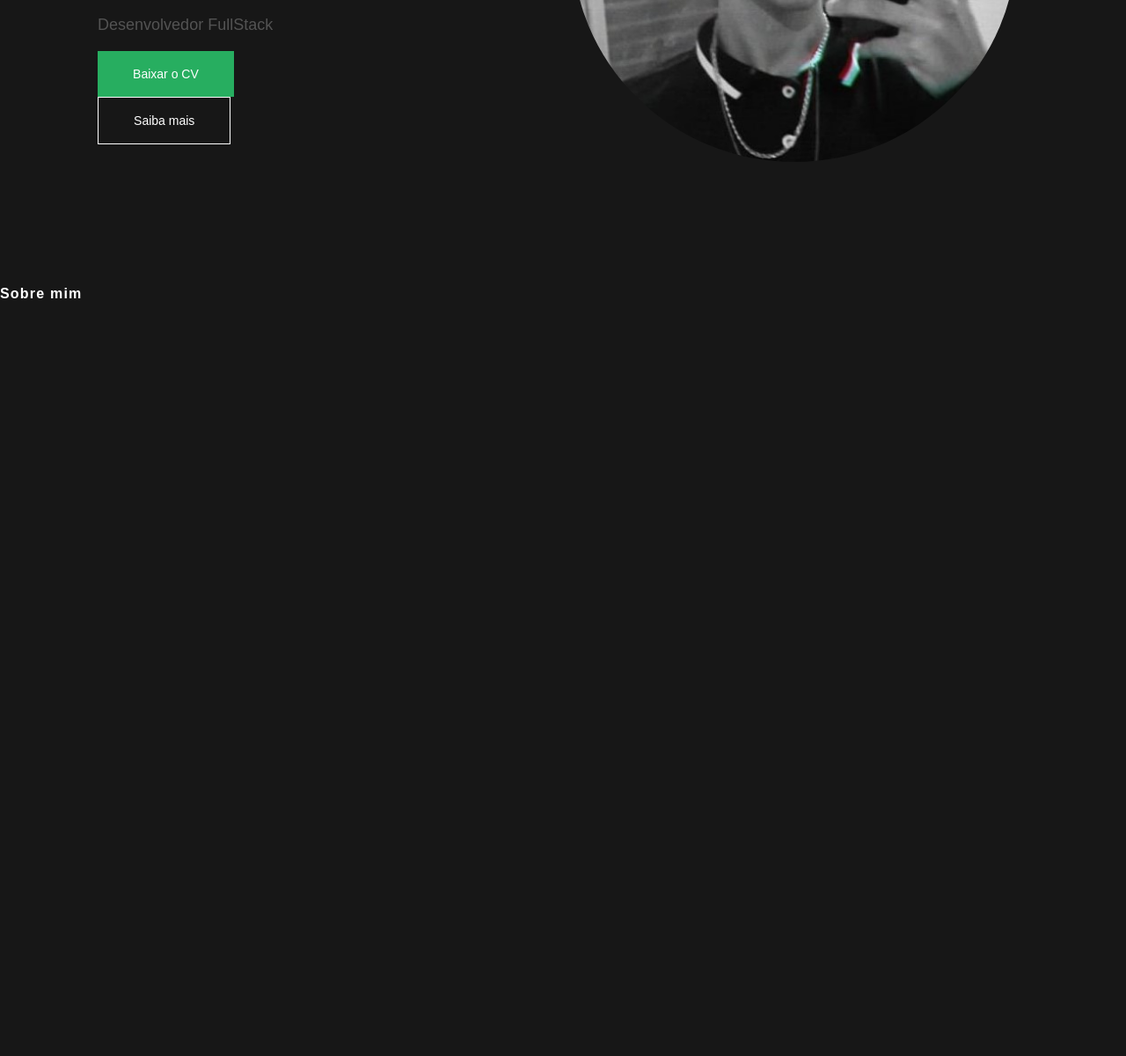
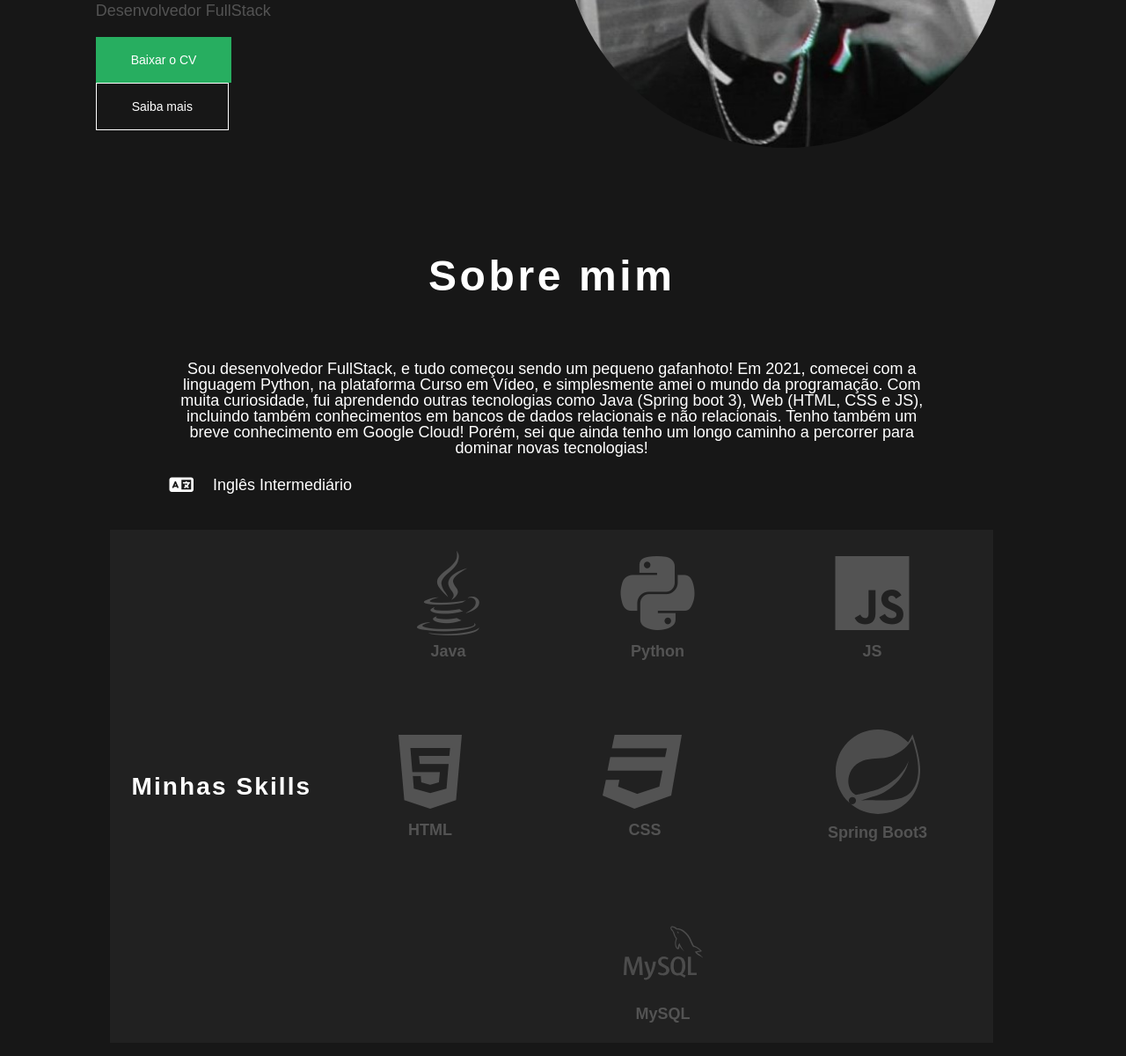
Before and after one commit to Luan-FlavioBr/Portifolio, a plain HTML site: page index.html in a window 1280 px wide. Shown: the part 512-1712 px from the top of the page at 88% size. Before the commit the page ends 856 px from the top, so only its background shows below. Drawn offline with Linux system fonts and the light colour scheme.

Commit message:
[feat] About me, Skills

```diff
--- a/index.html
+++ b/index.html
@@ -24,7 +24,7 @@
         <nav class="header__navigation">
             <ul class="navigation">
                 <li><a href="#home">Home</a></li>
-                <li><a href="">Sobre mim</a></li>
+                <li><a href="#about-me">Sobre mim</a></li>
                 <li><a href="">Projetos</a></li>
                 <li><a href="">Contato</a></li>
             </ul>
@@ -48,12 +48,53 @@
             </div>
         </section>
 
-        <section class="about-me">
+        <section class="about-me" id="about-me">
             <div class="text-about">
                 <h2>Sobre mim</h2>
+                <p>Sou desenvolvedor FullStack, e tudo começou sendo um pequeno gafanhoto! Em 2021, comecei com a linguagem Python, na plataforma Curso em Vídeo, e simplesmente amei o mundo da programação. Com muita curiosidade, fui aprendendo outras tecnologias como Java (Spring boot 3), Web (HTML, CSS e JS), incluindo também conhecimentos em bancos de dados relacionais e não relacionais. Tenho também um breve conhecimento em Google Cloud! Porém, sei que ainda tenho um longo caminho a percorrer para dominar novas tecnologias!</p>
+                <div class="language">
+                    <i class="fa-solid fa-language"></i>
+                    <p>Inglês Intermediário</p>
+                </div>
             </div>
-            <div class="skills"></div>
+            <div class="skills">
+                <h2>Minhas Skills</h2>
+                <ul class="technologies">
+                    <li>
+                        <i class="icons fa-brands fa-java"></i>
+                        <p>Java</p>
+                    </li>
+                    <li>
+                        <i class="icons fa-brands fa-python"></i>
+                        <p>Python</p>
+                    </li>
+                    <li>
+                        <i class="icons fa-brands fa-js"></i>
+                        <p>JS</p>
+                    </li>
+                    <li>
+                        <i class="icons fa-brands fa-html5"></i>
+                        <p>HTML</p>
+                    </li>
+                    <li>
+                        <i class="icons fa-brands fa-css3"></i>
+                        <p>CSS</p>
+                    </li>
+                    <li>
+                        <img src="./src/assets/svgs/spring-svgrepo-com.svg" class="icons">
+                        <p>Spring Boot3</p>
+                    </li>
+                    <li>
+                        <img src="./src/assets/svgs/mysql-svgrepo-com (1).svg" class="icons">
+
+                        <p>MySQL</p>
+                    </li>
+                </ul>
+
+            </div>
         </section>
     </main>
+
+    <script src="https://kit.fontawesome.com/c56ae04197.js" crossorigin="anonymous"></script>
 </body>
 </html>
--- a/src/styles/header.css
+++ b/src/styles/header.css
@@ -1,3 +1,7 @@
+* {
+    box-sizing: border-box;
+}
+
 body {
     background: var(--bg-color-dark);
     font-family: var(--font-dm-sans);
--- a/src/styles/main.css
+++ b/src/styles/main.css
@@ -1,18 +1,19 @@
 .main-content {
-    width: 100vw;
+    width: 100%;
     height: 100vh;
 }
 
 .main-home {
-    width: 99vw;
-    height: 80vh;
+    width: 98vw;
+    height: 65vh;
+    margin-bottom: 6em;
 }
 
 .main-home__container {
     display: flex;
     justify-content: space-around;
     align-items: center;
-    margin-top: 7em;
+    margin-top: 6em;
 }
 
 .main-content{
@@ -68,3 +69,102 @@ h2 {
     height: 500px;
     border-radius: 100%;
 }
+
+.about-me {
+    display: flex;
+    justify-content: center;
+    align-items: center;
+    flex-direction: column;
+    width: 98vw;
+
+    margin-bottom: 2.5em;
+}
+
+.text-about {
+    display: flex;
+    align-items: center;
+    justify-content: center;
+    flex-direction: column;
+    width: 70%;
+}
+
+.text-about h2 {
+    font-size: 48px;
+    margin-bottom: 1.375em;
+}
+
+.text-about p{
+    color: var(--text-base-light);
+    font-size: 18px;
+    text-align: center;
+}
+
+.language {
+    display: flex;
+    align-items: center;
+    gap: 1em;
+
+    margin-top: 1em;
+    font-size: 22px;
+    width: 99%;
+}
+
+.language i {
+    color: var(--text-base-light);
+    font-size: 22px;
+}
+
+.skills {
+    display: flex;
+    justify-content: space-around;
+    align-items: center;
+
+    margin-top: 2.5em;
+    padding: 1.5em 0;
+    width: 80%;
+    height: fit-content;
+    background-color: var(--bg-color-gray);
+}
+
+.skills h2 {
+    font-size: 28px;
+}
+
+.icons {
+    font-size: 6em;
+}
+
+.technologies {
+    display: flex;
+    justify-content: center;
+    flex-wrap: wrap;
+    gap: 5em 10em;
+    text-align: center;
+    width: 70%;
+    color: var(--text-base-dark);
+    transition: all 200ms ease-in-out;
+}
+
+.technologies li {
+    transition: all 200ms ease-in-out;
+}
+
+.technologies li:hover {
+    color: #FFF;
+}
+
+.technologies p {
+    margin-top: 0.5em;
+    font-size: 18px;
+    font-weight: bold;
+}
+
+.technologies li img {
+    width: 1em;
+    filter: brightness(30%);
+    transition: all 200ms ease-in-out;
+}
+
+.technologies li img:hover {
+    filter: brightness(100%);
+}
--- a/src/styles/vars.css
+++ b/src/styles/vars.css
@@ -1,6 +1,8 @@
 :root {
     /*Colors*/
     --bg-color-dark: #171717;
+    --bg-color-gray: #212121;
+
     --bg-icon-green: #27AE60;
     --bg-icon-green-hover: #2b8d54;
 
```
Also changed, not shown: src/assets/svgs/mysql-svgrepo-com (1).svg (added), src/assets/svgs/spring-svgrepo-com.svg (added).
